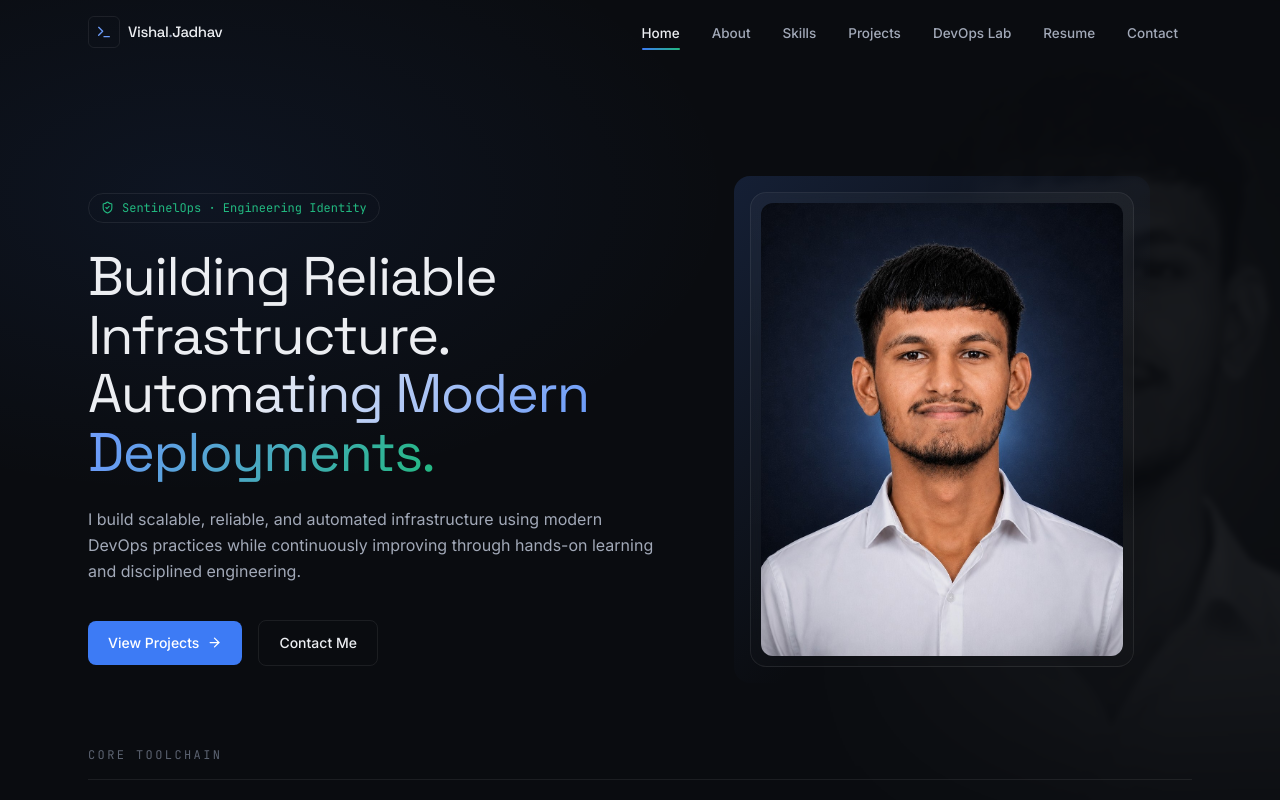
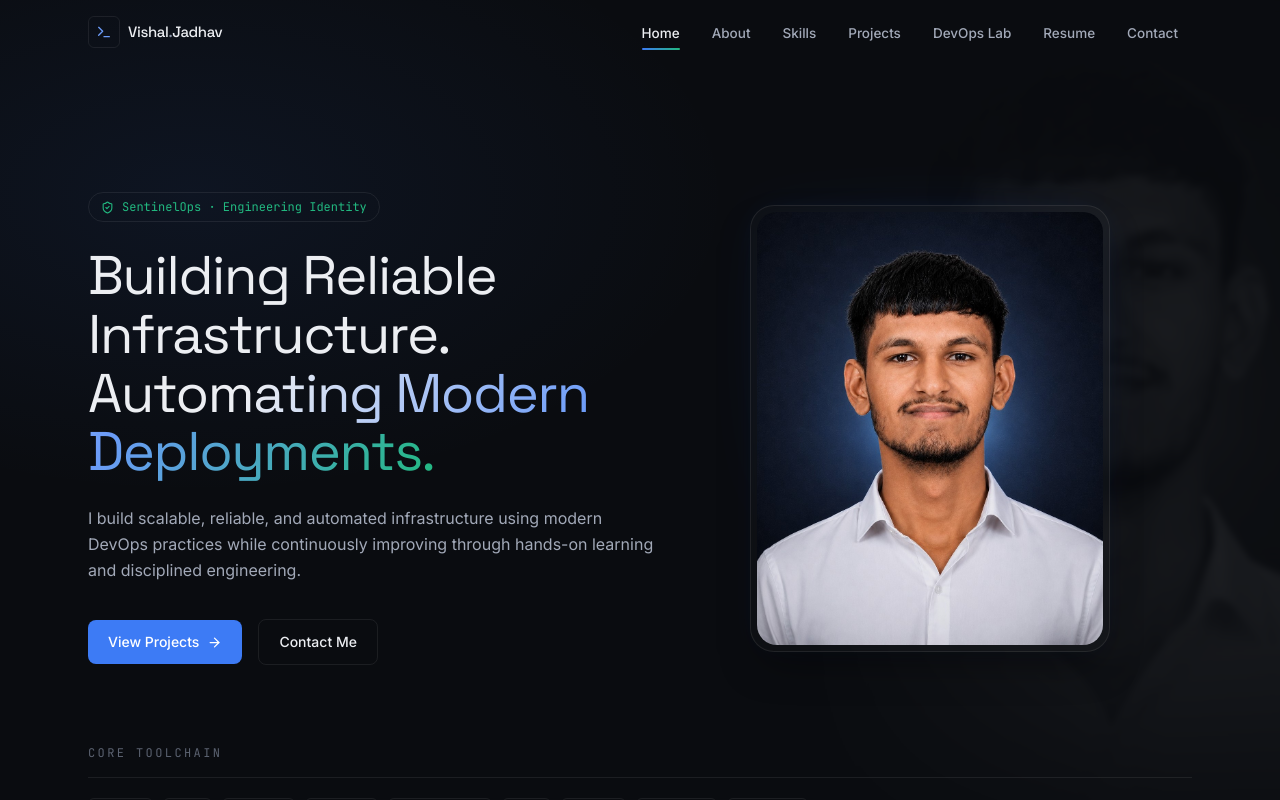
Before and after one commit to vishalkjadhav45-ai/Portfolio-, a React (Vite) app: page / in a window 1280 px wide. Shown: the top 800 px of the page. Built offline with nearby package versions, Linux system fonts and the light colour scheme.

Commit message:
Refactor profile card styles and comments

```diff
--- a/src/pages/Home.tsx
+++ b/src/pages/Home.tsx
@@ -98,22 +98,31 @@ export default function Home() {
             </motion.div>
           </div>
 
-          {/* Professional portrait */}
+          {/* Premium Modern Profile Portrait Card */}
           <motion.div
             initial={{ opacity: 0, scale: 0.96 }}
             animate={{ opacity: 1, scale: 1 }}
             transition={{ duration: 0.7, delay: 0.1 }}
-            className="relative mx-auto md:mx-0 w-64 sm:w-72 md:w-full max-w-sm"
+            className="relative mx-auto md:mx-0 w-[275px] sm:w-[310px] md:w-full max-w-[360px]"
           >
+            {/* Soft, low-intensity ambient background glow (reduced intensity ~50%) */}
             <div
-              className="absolute -inset-4 rounded-2xl -z-10 opacity-60"
-              style={{ background: 'linear-gradient(135deg, var(--color-azure-dim), transparent 60%)' }}
+              className="absolute -inset-2 rounded-3xl -z-10 blur-xl opacity-25 pointer-events-none"
+              style={{ background: 'radial-gradient(circle at 50% 30%, rgba(61, 123, 245, 0.4), transparent 70%)' }}
             />
-            <div className="glass rounded-2xl p-2.5">
+
+            {/* Single clean card with minimal padding and subtle glass styling */}
+            <div
+              className="rounded-3xl p-1.5 overflow-hidden backdrop-blur-md bg-white/[0.02]"
+              style={{
+                border: '1px solid rgba(255, 255, 255, 0.08)',
+                boxShadow: '0 20px 40px -15px rgba(0, 0, 0, 0.5), 0 0 30px -10px rgba(61, 123, 245, 0.12)',
+              }}
+            >
               <img
                 src={portrait}
                 alt="Portrait of Vishal Jadhav, DevOps and Cloud Engineer"
-                className="w-full aspect-[4/5] object-cover rounded-xl"
+                className="w-full aspect-[4/5] object-cover rounded-[20px]"
               />
             </div>
           </motion.div>
```
